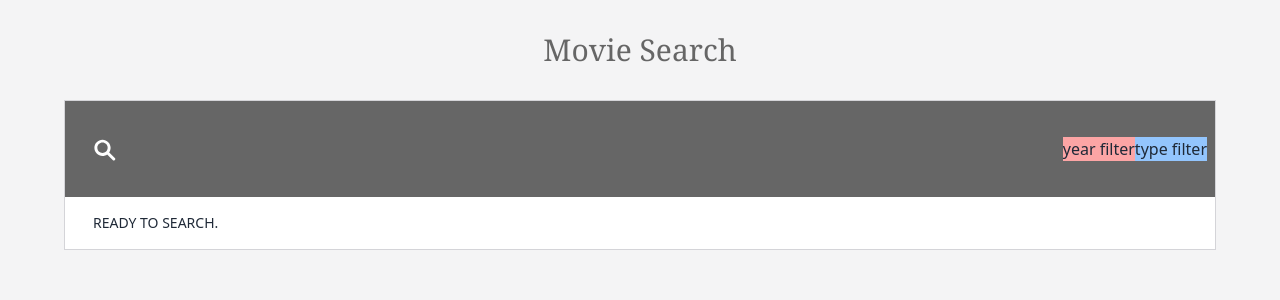
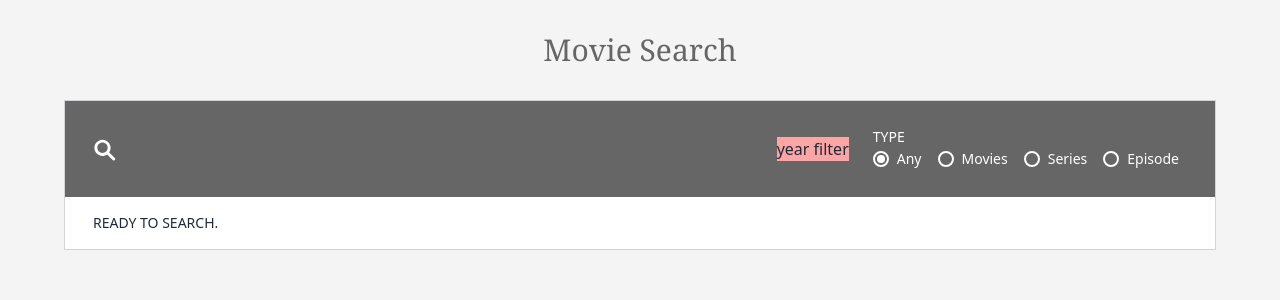
Before and after one commit to GreyMilton/omdb-api-search, a Vue app: page / in a window 1280 px wide. Shown: the top 300 px of the page. Built offline with nearby package versions, Linux system fonts and the light colour scheme.

Commit message:
OMDB-5: create SearchTypeFilter.vue and place in SearchBar.vue

```diff
--- a/src/components/SearchBar.vue
+++ b/src/components/SearchBar.vue
@@ -1,6 +1,7 @@
 <script setup>
 import { ref, watch } from 'vue';
 import SearchInput from './SearchInput.vue';
+import SearchTypeFilter from './SearchTypeFilter.vue';
 
 const emit = defineEmits(['search', 'clear']);
 
@@ -13,6 +14,9 @@ watch(search, (newSearch) => {
     emit('clear');
   }
 });
+
+const types = ['any', 'movies', 'series', 'episode'];
+const type = ref(types[0]);
 </script>
 
 <template>
@@ -23,9 +27,12 @@ watch(search, (newSearch) => {
       v-model="search"
       class="w-full md:w-5/12"
     />
-    <div class="flex items-center">
+    <div class="flex items-center justify-between gap-6 p-5 md:justify-start">
       <p class="bg-red-300">year filter</p>
-      <p class="bg-blue-300">type filter</p>
+      <SearchTypeFilter
+        v-model="type"
+        :types="types"
+      />
     </div>
   </div>
 </template>
--- /dev/null
+++ b/src/components/SearchTypeFilter.vue
@@ -0,0 +1,43 @@
+<script setup>
+defineProps({
+  types: {
+    type: Array,
+    required: true,
+  },
+});
+
+const model = defineModel({
+  type: String,
+  required: true,
+});
+</script>
+
+<template>
+  <fieldset class="text-sm font-extralight text-white">
+    <legend class="uppercase">Type</legend>
+    <div class="flex flex-row gap-2">
+      <div
+        v-for="(type, index) in types"
+        :key="index"
+        class="relative flex items-center"
+      >
+        <input
+          :id="'type-' + index"
+          v-model="model"
+          type="radio"
+          :value="type"
+          class="peer h-4 w-4 appearance-none rounded-full border-2 border-white focus-visible:outline-none focus-visible:ring-4 focus-visible:ring-white"
+        />
+        <div
+          class="pointer-events-none absolute left-1 top-2 h-2 w-2 rounded-full peer-checked:bg-white"
+          aria-hidden="true"
+        />
+        <label
+          :for="'type-' + index"
+          class="px-2 py-0.5 capitalize"
+          >{{ type }}</label
+        >
+      </div>
+    </div>
+  </fieldset>
+</template>
```
